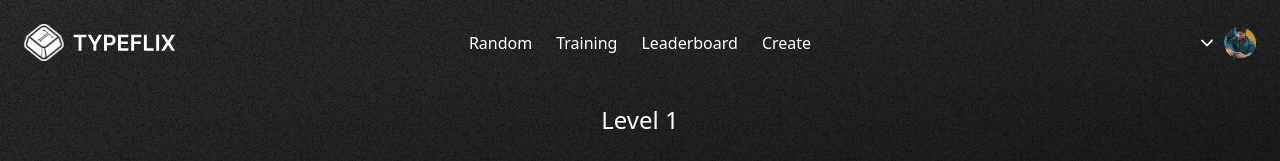
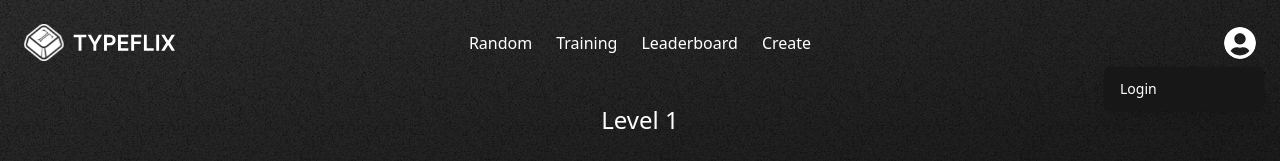
Before and after one commit to Torsoto/typeflix, a React (Vite) app in the folder client/: page / in a window 1280 px wide. Both pictures are taken after a click on the picture 1240 px from the left and 42 px from the top of the page. Shown: the top 161 px of the page. Built offline with nearby package versions, Linux system fonts and the light colour scheme.

Commit message:
Dropdown improved

```diff
--- a/client/src/components/Home/Dropdown.jsx
+++ b/client/src/components/Home/Dropdown.jsx
@@ -1,13 +1,18 @@
-const DropdownMenu = () => {
+import {useState} from "react";
+
+export const DropdownMenu = () => {
+  const [isLoggedIn] = useState(false);
   return (
     <div className="absolute w-[152px]">
       <div
-        className="absolute right-0 z-10 mt-2 w-40 origin-top-right rounded-md bg-neutral-900 shadow-lg ring-1 ring-black ring-opacity-5 focus:outline-none"
+        className="absolute z-10 mt-2 w-40 origin-top-right rounded-md bg-neutral-900 shadow-lg ring-1 ring-black ring-opacity-5 focus:outline-none text-left"
         role="menu"
         aria-orientation="vertical"
         aria-labelledby="menu-button"
       >
         <div className="py-1" role="none">
+          {isLoggedIn ? (
+              <div>
                 <a
                     href="/profile"
                     className="text-white block px-4 py-2 text-sm"
@@ -22,6 +27,12 @@ const DropdownMenu = () => {
                   Log out
                 </a>
               </div>
+          ) : (
+              <a href="/login" className="text-white block px-4 py-2 text-sm">
+                Login
+              </a>
+          )}
+        </div>
       </div>
     </div>
   );
--- a/client/src/components/Home/Navbar.jsx
+++ b/client/src/components/Home/Navbar.jsx
@@ -1,11 +1,10 @@
 import logo from "../../assets/wide-logo.svg";
-import userIcon from "../../assets/user-icon.png";
+import userIcon from "../../assets/profile.svg";
 import { IoIosArrowDown } from "react-icons/io";
 import { useState } from "react";
 import DropdownMenu from "./Dropdown";
 
 const Navbar = () => {
-  const [isLoggedIn] = useState(true);
   const [isDropdownOpen, setDropdownOpen] = useState(false);
 
   const toggleDropdown = () => {
@@ -40,30 +39,15 @@ const Navbar = () => {
         </a>
       </div>
       <div className="relative w-[152px] text-right">
-        {isLoggedIn ? (
-          <div>
         <div className="flex items-center gap-1 justify-end">
-              <IoIosArrowDown
-                className={`mr-1 text-lg text-white cursor-pointer transform transition-transform ${
-                  isDropdownOpen ? "rotate-180" : ""
-                }`}
-                onClick={toggleDropdown}
-              />
           <img
               src={userIcon}
               alt="User Icon"
               className="w-8 h-8 rounded-full cursor-pointer"
+              onClick={toggleDropdown}
           />
         </div>
         {isDropdownOpen && <DropdownMenu />}
-          </div>
-        ) : (
-          <a href="/login" className="navbar__link">
-            <span className="font-medium text-white transition-colors hover:text-gray-400">
-              Login
-            </span>
-          </a>
-        )}
       </div>
     </nav>
   );
--- a/client/src/pages/Login.jsx
+++ b/client/src/pages/Login.jsx
@@ -36,7 +36,7 @@ function Login() {
           }
         })
         .catch((error) => {
-          setNotification({ show: true, message: ERROR_MAP[error.message] || error.message });
+          setNotification({ show: true, message: ERROR_MAP[error.message] || "An error occurred during login. Please try again." });
         })
         .finally(() => {
           setLoading(false);  // stop loading regardless of success or error
--- a/client/src/pages/Signup.jsx
+++ b/client/src/pages/Signup.jsx
@@ -64,7 +64,7 @@ function Signup() {
         })
         .catch((error) => {
           console.log(error.message)
-          setNotification({ show: true, message: ERROR_MAP[error.message] || error.message });
+          setNotification({ show: true, message: ERROR_MAP[error.message] || "An error occurred during signup. Please try again." });
         }).finally(() => {
       setLoading(false);  // stop loading regardless of success or error
     });
```
Also changed, not shown: client/src/assets/profile.svg (added), 1 other file (tests, documents, lock files or other folders). Lines whose indentation alone changed are shown as unchanged.
